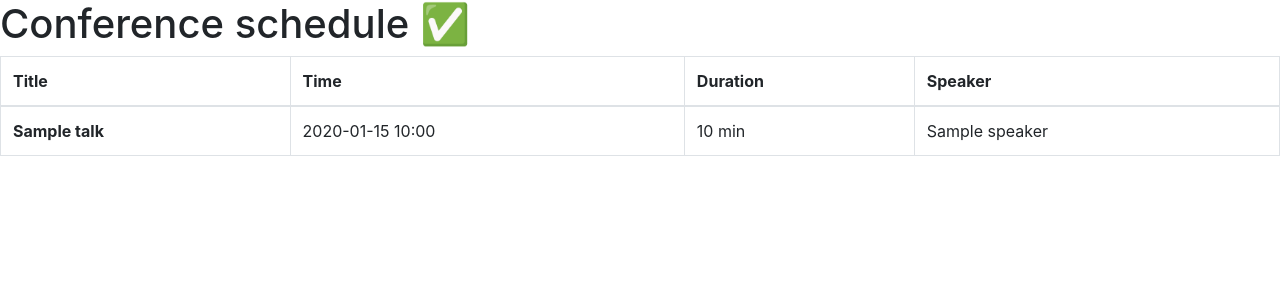
After one commit to yakobabada/nexmo_hack, a Symfony app: template templates/schedule/index.html.twig in a window 1280 px wide. The commit adds this page. Shown: the top 300 px of the page. Run offline with Twig, Linux system fonts and the light colour scheme; the template is opened without the code that fills it: most values are stand-ins (such as "Sample title", 1, 10 or a date in 2020); some libraries are stand-ins or nearby versions.

Commit message:
Create schedule page and send it in the sms.

```diff
--- a/src/Controller/SendMessageController.php
+++ b/src/Controller/SendMessageController.php
@@ -8,6 +8,7 @@ use Nexmo\Client\Exception\Request;
 use Nexmo\Client\Exception\Server;
 use Symfony\Bundle\FrameworkBundle\Controller\AbstractController;
 use Symfony\Component\Routing\Annotation\Route;
+use Symfony\Component\Routing\Generator\UrlGeneratorInterface;
 
 class SendMessageController extends AbstractController
 {
@@ -25,7 +26,8 @@ class SendMessageController extends AbstractController
         try {
             $userNotification->notifyBySms(
                 'Nexmo',
-                'Nexmo is happy to send conference schedule http://api.joind.in/v2.1/events/7001/talks'
+                'Nexmo is happy to send conference schedule ' .
+                    $this->generateUrl('schedule', [], UrlGeneratorInterface::ABSOLUTE_URL)
             );
         } catch (Server | Request | Exception $exception) {
             $errorMessage = $exception->getMessage();
--- a/templates/base.html.twig
+++ b/templates/base.html.twig
@@ -3,7 +3,9 @@
     <head>
         <meta charset="UTF-8">
         <title>{% block title %}Welcome!{% endblock %}</title>
-        {% block stylesheets %}{% endblock %}
+        {% block stylesheets %}
+            <link rel="stylesheet" href="https://maxcdn.bootstrapcdn.com/bootstrap/4.0.0/css/bootstrap.min.css" integrity="sha384-Gn5384xqQ1aoWXA+058RXPxPg6fy4IWvTNh0E263XmFcJlSAwiGgFAW/dAiS6JXm" crossorigin="anonymous">
+        {% endblock %}
     </head>
     <body>
         {% block body %}{% endblock %}
--- /dev/null
+++ b/templates/schedule/index.html.twig
@@ -0,0 +1,35 @@
+{% extends 'base.html.twig' %}
+
+{% block title %}Hello ScheduleController!{% endblock %}
+
+{% block body %}
+<div class="example-wrapper">
+    <h1>Conference schedule ✅</h1>
+
+
+    <table class="table table-bordered">
+        <thead>
+            <tr>
+                <th scope="col">Title</th>
+                <th scope="col">Time</th>
+                <th scope="col">Duration</th>
+                <th scope="col">Speaker</th>
+            </tr>
+            </thead>
+            <tbody>
+            {% for talk in talks %}
+            <tr>
+                <th scope="row">{{ talk.talk_title }}</th>
+                <td>{{ talk.start_date|date('Y-m-d H:i') }}</td>
+                <td>{{ talk.duration }} min</td>
+                <td>
+                    {% for speaker in talk.speakers %}
+                        {{ speaker.speaker_name }}
+                    {% endfor %}
+                </td>
+            </tr>
+            {% endfor %}
+        </tbody>
+    </table>
+</div>
+{% endblock %}
```
Also changed, not shown: src/Controller/ScheduleController.php (added, +22 -0 lines), templates/index/index.html.twig (deleted, +0 -20 lines), templates/send_message/index.html.twig (+8 -8 lines), 3 other files.
